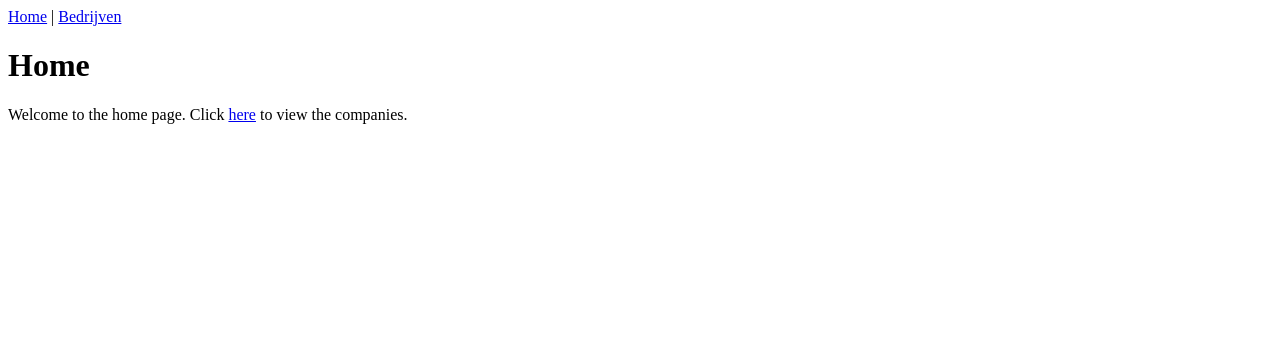
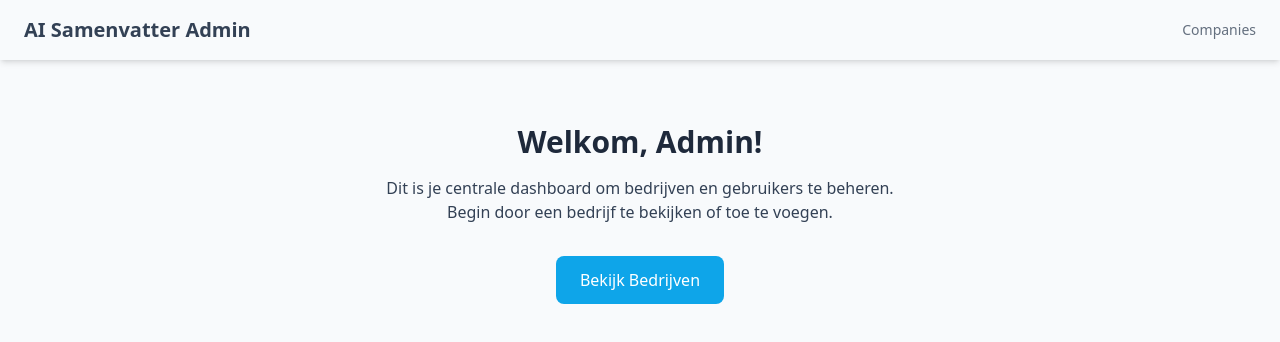
Before and after one commit to TheTrumpetist27/ArticleSummaryFrontend, a React (Vite) app: page / in a window 1280 px wide. Shown: the top 342 px of the page. Built offline with nearby package versions, Linux system fonts and the light colour scheme.

Commit message:
Added styling. Not done yet

```diff
--- a/src/App.jsx
+++ b/src/App.jsx
@@ -5,9 +5,6 @@ import CompaniesPage from "./pages/company/CompaniesPage";
 const App = () => {
   return (
     <Router>
-      <nav>
-        <Link to="/">Home</Link> | <Link to="/companies">Bedrijven</Link>
-      </nav>
       <Routes>
         <Route path="/" element={<HomePage />} />
         <Route path="/companies" element={<CompaniesPage />} />
--- /dev/null
+++ b/src/components/admin/AdminNavigation.jsx
@@ -0,0 +1,15 @@
+//import { useState } from "react";
+import { useNavigate } from "react-router-dom";
+
+const AdminNavigation = () => {
+    const navigate = useNavigate();
+
+    return (
+        <header className="bg-slate-50 text-slate-700 px-6 py-4 flex justify-between items-center shadow-md">
+            <h1 className="text-xl font-bold cursor-pointer" onClick={() => navigate("/")}>AI Samenvatter Admin</h1>
+            <div className="text-sm opacity-75 cursor-pointer" onClick={() => navigate("/companies")}>Companies</div>
+        </header>
+    )
+}
+
+export default AdminNavigation;
--- a/src/components/company/CompanyList.jsx
+++ b/src/components/company/CompanyList.jsx
@@ -17,11 +17,28 @@ const CompanyList = () => {
     if (loading) return <p>Loading...</p>;
 
     return (
-        <ul>
-            {companies.map((company) => (
-                <li key={company.id}>{company.name}</li>
-            ))}
-        </ul>
+        <div className="overflow-x-auto">
+            <table className="min-w-full text-left text-sm bg-white border border-slate-200 rounded-lg shadow">
+                <thead className="bg-slate-50 text-slate-800">
+                    <tr>
+                        <th className="px-6 py-3 border-b border-slate-200">Bedrijfsnaam</th>
+                        <th className="px-6 py-3 border-b border-slate-200">Acties</th>
+                    </tr>
+                </thead>
+                <tbody>
+                    {companies.map((company) => (
+                        <tr key={company.id} className="hover:bg-sky-200 transition">
+                            <td className="px-6 py-4 border-b border-slate-200">{company.name}</td>
+                            <td className="px-6 py-4 border-b border-[--color-slate-200]">
+                                <button className="text-sky-500 hover:text-sky-800 font-medium">
+                                    Bekijk
+                                </button>
+                            </td>
+                        </tr>
+                    ))}
+                </tbody>
+            </table>
+        </div>
     );
 }
 
--- a/src/index.css
+++ b/src/index.css
@@ -2,94 +2,18 @@
 
 @theme {
   --color-slate-50: #f8fafc; /* Hoofdachtergrond */
+  --color-slate-200: #e2e8f0; /* Borders & deviders */
+  --color-slate-700: #334155; /* Standaard tekst */
+  --color-slate-800: #1e293b; /* Headers, sidemenu, titels */
 
-  colors {
-    /* 🎨 Backgrounds & Surfaces */
-    background: #f8fafc; /* Hoofdachtergrond - licht & schoon */
-    card: #ffffff; /* Kaarten & modals */
-    border: #e2e8f0; /* Lichte randen & dividers */
+  --color-sky-200: #bae6fd; /* Badgekleur / Notificaties */
+  --color-sky-500: #0ea5e9; /* Actieve knoppen */
+  --color-sky-800: #38bdf8; /* Hover knoppen */
 
-    /* 🧱 Primair - Zakelijk grijsblauw */
-    text: #334155; /* Standaard tekstkleur */
-    heading: #1e293b; /* Titels & koppen */
-    sidebar: #1e293b; /* Sidebar achtergrond */
-
-    /* 🔹 Accentkleur - Professioneel blauw */
-    accent: #0ea5e9; /* CTA's / knoppen */
-    accent-hover: #38bdf8; /* Hover-effect voor accent */
-    accent-soft: #bae6fd; /* Badges, lichte highlights */
-
-    /* ✅ Feedback-kleuren */
-    success: #22c55e; /* Success messages */
-    error: #ef4444; /* Error messages */
-  }
-}
-
-:root {
-  font-family: system-ui, Avenir, Helvetica, Arial, sans-serif;
-  line-height: 1.5;
-  font-weight: 400;
-
-  color-scheme: light dark;
-  color: rgba(255, 255, 255, 0.87);
-  background-color: #242424;
-
-  font-synthesis: none;
-  text-rendering: optimizeLegibility;
-  -webkit-font-smoothing: antialiased;
-  -moz-osx-font-smoothing: grayscale;
-}
-
-a {
-  font-weight: 500;
-  color: #646cff;
-  text-decoration: inherit;
-}
-a:hover {
-  color: #535bf2;
+  --color-success: #22c55e; /* Succes */
+  --color-error: #ef4444; /* Foutmelding */
 }
 
 body {
   margin: 0;
-  display: flex;
-  place-items: center;
-  min-width: 320px;
-  min-height: 100vh;
 }
-
-h1 {
-  font-size: 3.2em;
-  line-height: 1.1;
-}
-
-button {
-  border-radius: 8px;
-  border: 1px solid transparent;
-  padding: 0.6em 1.2em;
-  font-size: 1em;
-  font-weight: 500;
-  font-family: inherit;
-  background-color: #1a1a1a;
-  cursor: pointer;
-  transition: border-color 0.25s;
-}
-button:hover {
-  border-color: #646cff;
-}
-button:focus,
-button:focus-visible {
-  outline: 4px auto -webkit-focus-ring-color;
-}
-
-@media (prefers-color-scheme: light) {
-  :root {
-    color: #213547;
-    background-color: #ffffff;
-  }
-  a:hover {
-    color: #747bff;
-  }
-  button {
-    background-color: #f9f9f9;
-  }
-}
--- a/src/main.jsx
+++ b/src/main.jsx
@@ -1,6 +1,7 @@
 import { StrictMode } from 'react'
 import { createRoot } from 'react-dom/client'
 import App from './App.jsx'
+import './index.css'
 
 createRoot(document.getElementById('root')).render(
   <StrictMode>
--- a/src/pages/HomePage.jsx
+++ b/src/pages/HomePage.jsx
@@ -1,12 +1,25 @@
 import { Link } from "react-router-dom";
+import AdminNavigation from "../components/admin/AdminNavigation";
 
 function HomePage() {
     return (
-        <div>
-            <h1>Home</h1>
-            <p>
-                Welcome to the home page. Click <Link to="/companies">here</Link> to view the companies.
-            </p>
+        <div className="min-h-screen bg-slate-50 text-slate-700 font-sans">
+            <AdminNavigation />
+            <main className="max-w-4xl mx-auto px-6 py-16 text-center">
+                <h2 className="text-3xl font-semibold text-slate-800 mb-4">
+                    Welkom, Admin!
+                </h2>
+                <p className="text-base mb-8 text-slate-700">
+                    Dit is je centrale dashboard om bedrijven en gebruikers te beheren.<br />
+                    Begin door een bedrijf te bekijken of toe te voegen.
+                </p>
+
+                <a
+                    href="/companies"
+                    className="inline-block bg-sky-500 hover:bg-sky-800 text-white font-medium py-3 px-6 rounded-lg transition">
+                    Bekijk Bedrijven
+                </a>
+            </main>
         </div>
     );
 }
--- a/src/pages/company/CompaniesPage.jsx
+++ b/src/pages/company/CompaniesPage.jsx
@@ -1,10 +1,13 @@
 import CompanyList from "../../components/company/CompanyList";
+import AdminNavigation from "../../components/admin/AdminNavigation";
 
 const CompaniesPage = () => {
     return (
-        <div>
-            <h1>Companies</h1>
-            <CompanyList />
+        <div className="min-h-screen bg-slate-50 text-slate-700 font-sans">
+            <AdminNavigation />
+            <div>
+                <CompanyList />
+            </div>
         </div>
     );
 }
```
Also changed, not shown: 1 other file (tests, documents, lock files or other folders).
